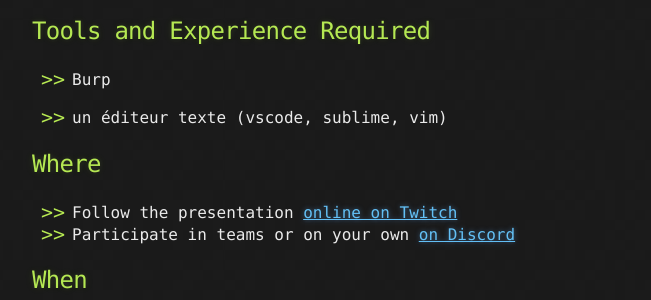
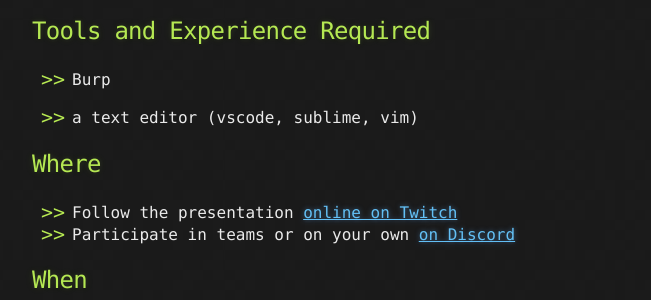
Before and after one commit to montrehack/montrehack.github.com, a Jekyll site: the page built from _posts/2020-06-17-ruby-deserialization.md, in a window 1280 px wide and 900 px high, scrolled down 1957 px. Shown: the part 152-452 px from the top of the window, without its empty margins (308-959 px from the left). Built offline with Jekyll 4.4.1, drawn with Linux system fonts in a browser that asks for light colours; emoji names are drawn with the system emoji font; comment, search, counter and statistics services are not loaded.

Commit message:
French tools in English section and whitespace fix

```diff
--- a/_posts/2020-06-17-ruby-deserialization.md
+++ b/_posts/2020-06-17-ruby-deserialization.md
@@ -31,7 +31,7 @@ La prochaine édition de Montréhack aura lieu {{ page.date_long_fr }}.
 
 ## Outils et expérience requis
 
-{% for tool in page.tools_fr%}
+{% for tool in page.tools_fr %}
 * {{ tool }}
 {% endfor %}
 
@@ -71,7 +71,7 @@ The next edition of Montrehack will be held on {{ page.date_long_en }}.
 
 ## Tools and Experience Required
 
-{% for tool in page.tools_fr%}
+{% for tool in page.tools_en %}
 * {{ tool }}
 {% endfor %}
 
```
